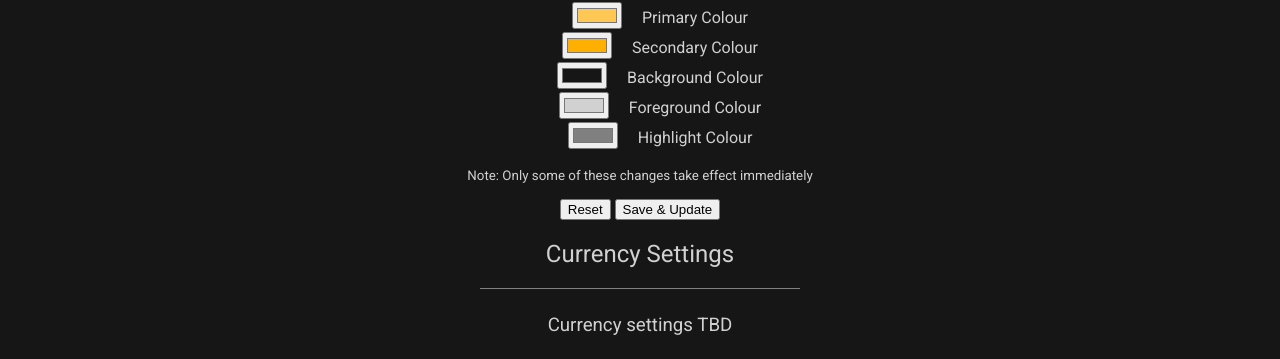
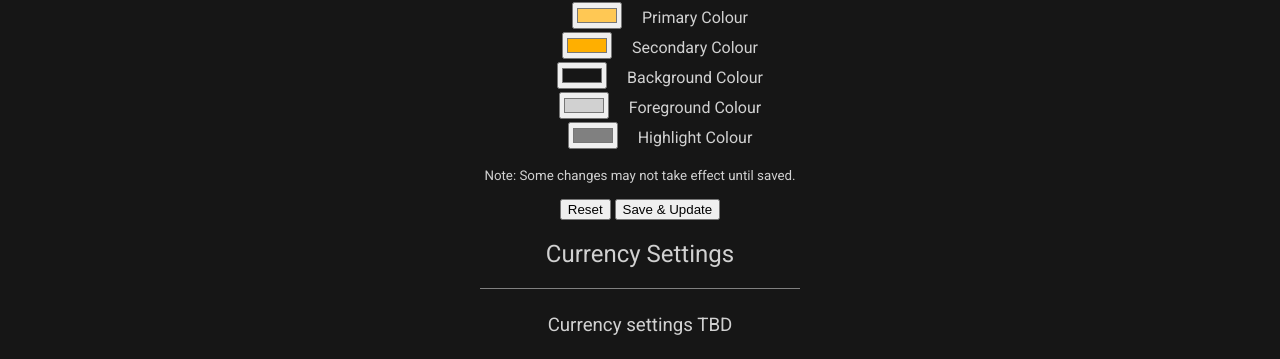
Before and after one commit to jaka2015/I-Hate-Restrictions-Online, a Jekyll site: the page built from settings.html, in a window 1280 px wide. Shown: the part 309-668 px from the top of the page. Built offline with Jekyll 4.4.1, drawn with Linux system fonts in a browser that asks for light colours.

Commit message:
Updated text

```diff
--- a/settings.html
+++ b/settings.html
@@ -19,7 +19,7 @@ layout: default
 		<li><input type="color" id="foreground" value="{{ site.foreground }}" />Foreground Colour</li>
 		<li><input type="color" id="highlight" value="{{ site.highlight }}" />Highlight Colour</li>
 	</ul>
-	<p><small>Note: Only some of these changes take effect immediately</small></p>
+	<p><small>Note: Some changes may not take effect until saved.</small></p>
 	<input type="reset" />
 	<input type="submit" value="Save & Update" />
 </form>
```
